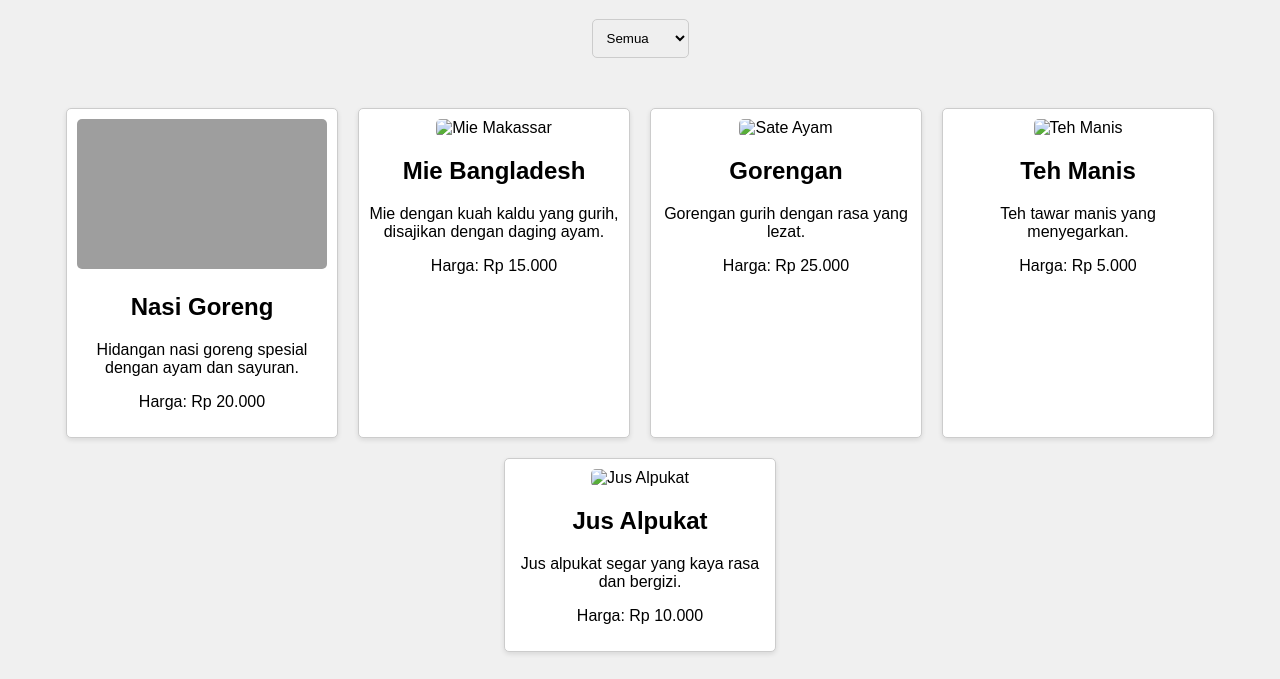
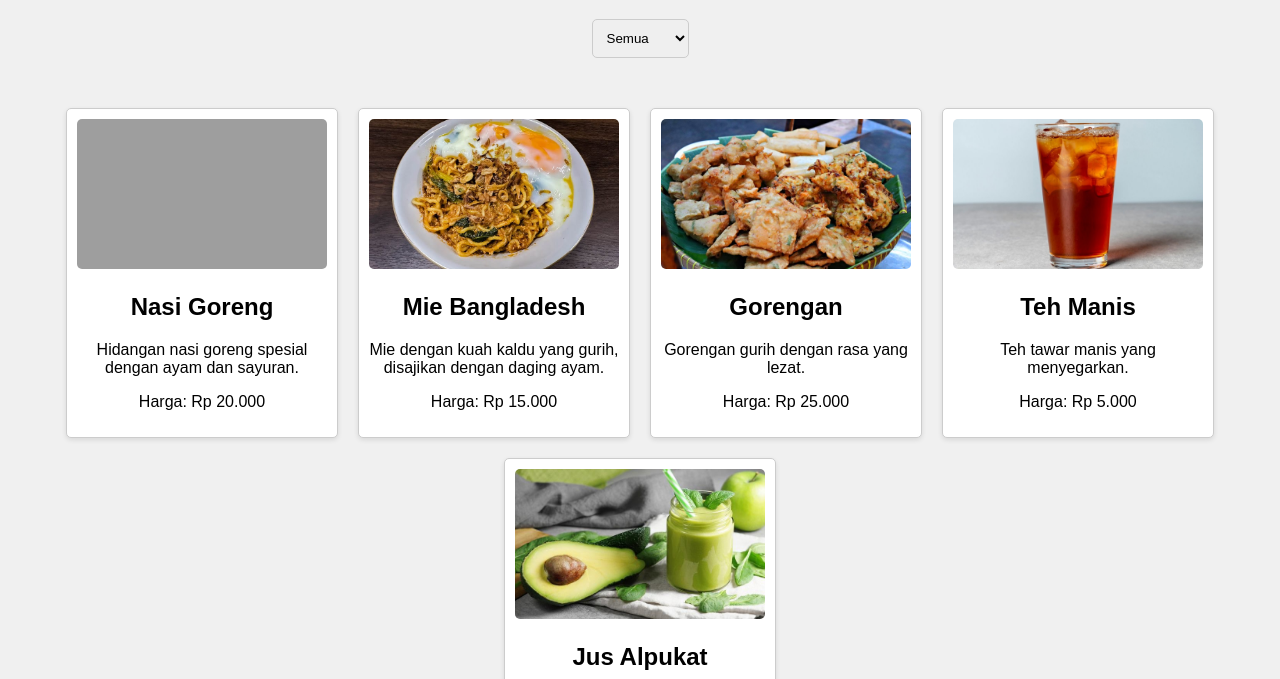
Before and after one commit to uxchandra/kantin, a plain HTML site: page index.html in a window 1280 px wide. Shown: the part 81-760 px from the top of the page. Drawn offline with Linux system fonts and the light colour scheme; the site is published under a folder, as on GitHub Pages, so addresses that start at the root find nothing.

Commit message:
Update index.html

```diff
--- a/index.html
+++ b/index.html
@@ -26,28 +26,28 @@
         </div>
 
         <div class="menu-item nasi">
-            <img src="/images/mie-bagladesh.png" alt="Mie Makassar">
+            <img src="images/mie-bagladesh.png" alt="Mie Makassar">
             <h2>Mie Bangladesh</h2>
             <p>Mie dengan kuah kaldu yang gurih, disajikan dengan daging ayam.</p>
             <p>Harga: Rp 15.000</p>
         </div>
 
         <div class="menu-item camilan">
-            <img src="/images/gorengan.png" alt="Sate Ayam">
+            <img src="images/gorengan.png" alt="Sate Ayam">
             <h2>Gorengan</h2>
             <p>Gorengan gurih dengan rasa yang lezat.</p>
             <p>Harga: Rp 25.000</p>
         </div>
 
         <div class="menu-item minuman">
-            <img src="/images/teh.png" alt="Teh Manis">
+            <img src="images/teh.png" alt="Teh Manis">
             <h2>Teh Manis</h2>
             <p>Teh tawar manis yang menyegarkan.</p>
             <p>Harga: Rp 5.000</p>
         </div>
 
         <div class="menu-item minuman">
-            <img src="/images/jus.png" alt="Jus Alpukat">
+            <img src="images/jus.png" alt="Jus Alpukat">
             <h2>Jus Alpukat</h2>
             <p>Jus alpukat segar yang kaya rasa dan bergizi.</p>
             <p>Harga: Rp 10.000</p>
```
